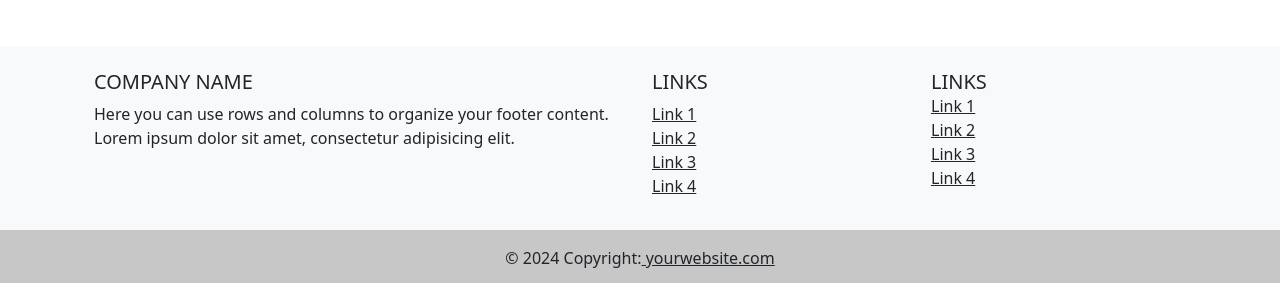
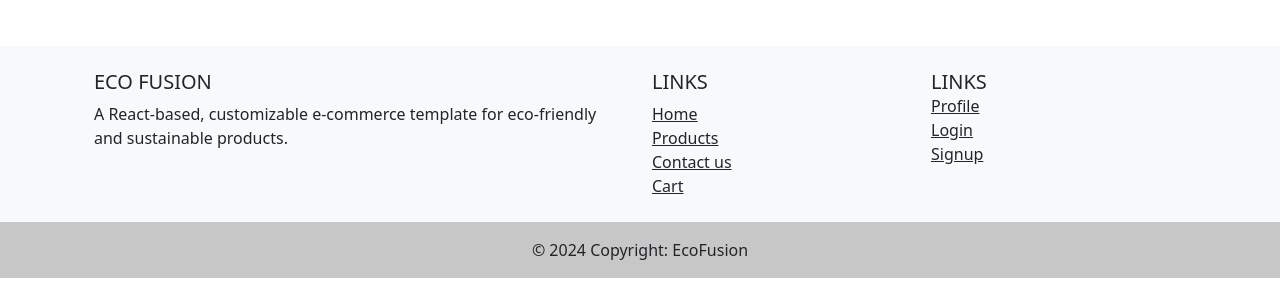
Before and after one commit to dwip708/EcoFusion, a React (Create React App) app: page / in a window 1280 px wide. Shown: the part 4209-4492 px from the top of the page. Built offline with nearby package versions, Linux system fonts and the light colour scheme.

Commit message:
fixed navbar

```diff
--- a/package.json
+++ b/package.json
@@ -18,7 +18,7 @@
     "react-icons": "^5.2.1",
     "react-multi-carousel": "^2.8.5",
     "react-router-dom": "^6.26.0",
-    "react-scripts": "5.0.1",
+    "react-scripts": "^5.0.1",
     "react-select": "^5.8.0",
     "react-select-country-list": "^2.2.3",
     "web-vitals": "^2.1.4"
--- a/src/components/HomePage.js
+++ b/src/components/HomePage.js
@@ -126,10 +126,9 @@ function HomePage() {
         <Container className="p-4">
           <Row>
             <Col lg={6} md={12} className="mb-4 mb-md-0">
-              <h5 className="text-uppercase">Company Name</h5>
+              <h5 className="text-uppercase">Eco Fusion</h5>
               <p>
-                Here you can use rows and columns to organize your footer content. Lorem ipsum dolor sit amet,
-                consectetur adipisicing elit.
+              A React-based, customizable e-commerce template for eco-friendly and sustainable products.
               </p>
             </Col>
 
@@ -137,16 +136,16 @@ function HomePage() {
               <h5 className="text-uppercase">Links</h5>
               <ul className="list-unstyled mb-0">
                 <li>
-                  <a href="#!" className="text-dark">Link 1</a>
+                  <a href="/" className="text-dark">Home</a>
                 </li>
                 <li>
-                  <a href="#!" className="text-dark">Link 2</a>
+                  <a href="/products" className="text-dark">Products</a>
                 </li>
                 <li>
-                  <a href="#!" className="text-dark">Link 3</a>
+                  <a href="/contact" className="text-dark">Contact us</a>
                 </li>
                 <li>
-                  <a href="#!" className="text-dark">Link 4</a>
+                  <a href="/cart" className="text-dark">Cart</a>
                 </li>
               </ul>
             </Col>
@@ -155,16 +154,13 @@ function HomePage() {
               <h5 className="text-uppercase mb-0">Links</h5>
               <ul className="list-unstyled">
                 <li>
-                  <a href="#!" className="text-dark">Link 1</a>
+                  <a href="/profile" className="text-dark">Profile</a>
                 </li>
                 <li>
-                  <a href="#!" className="text-dark">Link 2</a>
+                  <a href="/login-signup" className="text-dark">Login</a>
                 </li>
                 <li>
-                  <a href="#!" className="text-dark">Link 3</a>
-                </li>
-                <li>
-                  <a href="#!" className="text-dark">Link 4</a>
+                  <a href="/login-signup" className="text-dark">Signup</a>
                 </li>
               </ul>
             </Col>
@@ -172,8 +168,8 @@ function HomePage() {
         </Container>
 
         <div className="text-center p-3" style={{ backgroundColor: 'rgba(0, 0, 0, 0.2)' }}>
-          © 2024 Copyright:
-          <a className="text-dark" href="https://yourwebsite.com/"> yourwebsite.com</a>
+          © 2024 Copyright: EcoFusion
+
         </div>
       </footer>
     </div>
```
Also changed, not shown: 1 other file (tests, documents, lock files or other folders).
